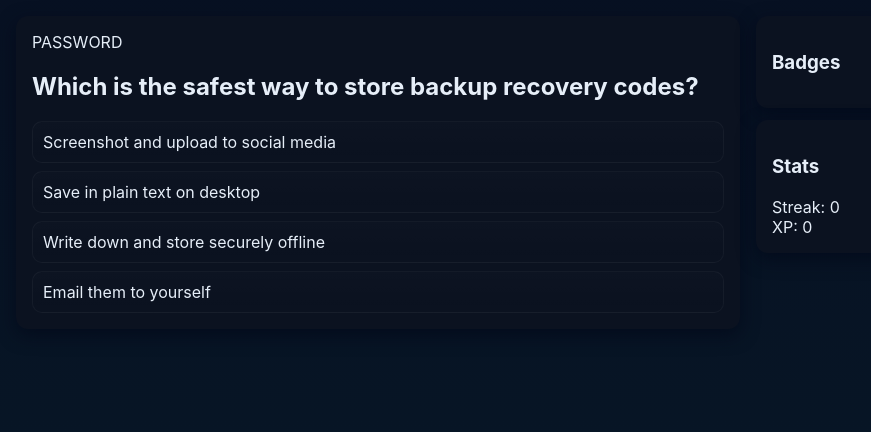
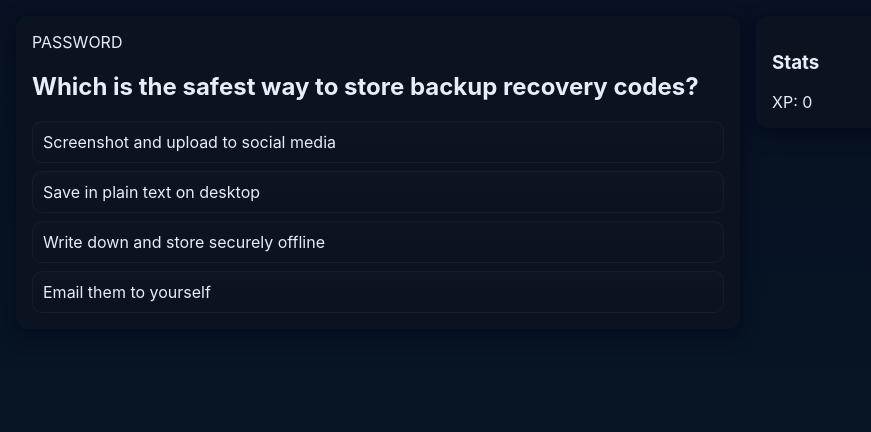
Before and after one commit to JashPandoo/Phish-Hunter, a Flask app: page /index in a window 1280 px wide. Shown: the part 81-513 px from the top of the page, without its empty margins (124-995 px from the left). Run offline with Flask 3, Linux system fonts and the light colour scheme; data that the repository does not hold is empty.

Commit message:
Removed Badges and Streaks

```diff
--- a/src/app.py
+++ b/src/app.py
@@ -179,11 +179,8 @@ def init_session():
     if "xp" not in session:
         session["xp"] = 0
         session["level"] = 1
-        session["streak"] = 0
-        session["badges"] = []
         session["answered"] = {}  # question_id -> attempts/correct
         session["level_xp"] = 0  # XP earned in current level
-    # keep session changes
     session.modified = True
 
 @app.route("/")
@@ -290,6 +287,8 @@ def questions():
 #     }
 #     return jsonify(response)
 
+
+
 @app.route("/api/answer", methods=["POST"])
 def answer():
     init_session()
@@ -302,7 +301,6 @@ def answer():
 
     correct = (selected == q["answer_index"])
     xp_gained = XP_PER_CORRECT if correct else 0
-    badge_unlocked = None
 
     # update answered attempts
     answered = session.get("answered", {})
@@ -318,14 +316,18 @@ def answer():
     category = LEVEL_CATEGORIES[min(level-1, len(LEVEL_CATEGORIES)-1)]
     if q["category"] == category:
         session["level_xp"] = session.get("level_xp", 0) + xp_gained
-        session["xp"] = session.get("xp", 0) + xp_gained  # <-- ADD THIS LINE
+        session["xp"] = session.get("xp", 0) + xp_gained
 
     # Level progression logic
     level_completed = False
+    game_completed = False
     if session.get("level_xp", 0) >= LEVEL_XP_THRESHOLD:
         session["level"] = min(session["level"] + 1, len(LEVEL_CATEGORIES))
         session["level_xp"] = 0
         level_completed = True
+
+    if session.get("xp", 0) >= LEVEL_XP_THRESHOLD * len(LEVEL_CATEGORIES):
+        game_completed = True
 
     session.modified = True
 
@@ -333,24 +335,14 @@ def answer():
         "correct": correct,
         "hint": q.get("hint"),
         "xp_gained": xp_gained,
-        "xp_total": session.get("xp", 0),  # <-- ADD THIS LINE
+        "xp_total": session.get("xp", 0),
         "level": session["level"],
         "level_xp": session.get("level_xp", 0),
         "level_completed": level_completed,
-        "category": category,
-        "badges": session["badges"],
-        "badge_unlocked": badge_unlocked
+        "game_completed": game_completed,
+        "category": category
     }
     return jsonify(response)
-# @app.route("/api/status")
-# def status():
-#     init_session()
-#     return jsonify({
-#         "xp": session.get("xp", 0),
-#         "level": session.get("level", 1),
-#         "streak": session.get("streak", 0),
-#         "badges": session.get("badges", [])
-#     })
 
 @app.route("/api/status")
 def status():
@@ -358,10 +350,11 @@ def status():
     return jsonify({
         "xp": session.get("xp", 0),
         "level": session.get("level", 1),
-        "level_xp": session.get("level_xp", 0),
-        "streak": session.get("streak", 0),
-        "badges": session.get("badges", [])
+        "level_xp": session.get("level_xp", 0)
     })
+@app.route("/end")
+def end():
+    return render_template("end.html")
 
 if __name__ == "__main__":
     app.run(debug=True)
--- a/src/static/main.js
+++ b/src/static/main.js
@@ -14,18 +14,12 @@ async function fetchStatus(){
   const res = await fetch("/api/status");
   const st = await res.json();
   updateXPUI(st.xp, st.level);
-  document.getElementById("streak").innerText = st.streak;
-  renderBadges(st.badges);
+  // document.getElementById("streak").innerText = st.streak;
+  // renderBadges(st.badges);
 }
 
 function renderBadges(badges){
-  const ul = document.getElementById("badges");
-  ul.innerHTML = "";
-  (badges || []).forEach(b => {
-    const li = document.createElement("li");
-    li.innerText = b;
-    ul.appendChild(li);
-  });
+
 }
 
 function renderQuestion(){
@@ -147,21 +141,19 @@ function showFeedback(data, selectedIdx){
     result.style.color = "#f77";
   }
   document.getElementById("hint").innerText = data.hint || "";
-  updateXPUI(data.xp_total, data.level); // Use total XP for the bar
-  document.getElementById("streak").innerText = data.streak;
-  renderBadges(data.badges || []);
-  if (data.badge_unlocked){
-    alert("Badge unlocked: " + data.badge_unlocked);
-  }
+  updateXPUI(data.xp_total, data.level);
   document.getElementById("next-btn").onclick = () => {
+    if (data.game_completed) {
+      window.location.href = "/end";
+      return;
+    }
     if (data.level_completed) {
-      // Level up! Fetch new questions for the new category immediately.
-      alert("Level complete! Proceeding to next level.");
-      fetchQuestions();
+      runConfetti();
+      setTimeout(fetchQuestions, 1200);
+      return;
     } else {
       currentIndex++;
       if (currentIndex >= questions.length) {
-        // Only show the XP warning if the level is NOT completed
         alert("You need more XP to pass this level. Try again!");
         fetchQuestions();
       } else {
@@ -170,7 +162,6 @@ function showFeedback(data, selectedIdx){
     }
   }
 }
-
 window.onload = () => {
   fetchQuestions();
 }
--- a/src/static/style.css
+++ b/src/static/style.css
@@ -52,3 +52,21 @@ main{display:grid;grid-template-columns:1fr 260px;gap:16px}
 #sidebar{display:flex;flex-direction:column;gap:12px}
 #badges li{list-style:none;background:#071827;padding:6px;border-radius:8px;margin-bottom:6px;color:var(--muted)}
 footer{margin-top:16px;text-align:center;color:var(--muted)}
+
+.end-btn {
+  margin-top: 24px;
+  padding: 12px 32px;
+  font-size: 1.2em;
+  border: none;
+  border-radius: 50px;
+  background: linear-gradient(90deg, var(--accent), #60a5fa);
+  color: #022;
+  font-weight: bold;
+  cursor: pointer;
+  box-shadow: 0 2px 12px rgba(2,6,23,0.15);
+  transition: background 0.2s, transform 0.2s;
+}
+.end-btn:hover {
+  background: linear-gradient(90deg, #60a5fa, var(--accent));
+  transform: translateY(-2px) scale(1.04);
+}
--- a/src/templates/index.html
+++ b/src/templates/index.html
@@ -32,12 +32,7 @@
 
       <aside id="sidebar">
         <div class="card">
-          <h3>Badges</h3>
-          <ul id="badges"></ul>
-        </div>
-        <div class="card">
           <h3>Stats</h3>
-          <div>Streak: <span id="streak">0</span></div>
           <div>XP: <span id="xp">0</span></div>
         </div>
       </aside>
@@ -65,6 +60,13 @@
       Reset Progress
     </button>
   </a>
+
+<section id="end-screen" class="card hidden" style="text-align:center;">
+  <h2>Congratulations!</h2>
+  <p>You've completed all levels of Phish Hunter and learned key cybersecurity skills. Stay safe online!</p>
+  <a href="/reset"><button>Play Again</button></a>
+</section>
+
   <script src="/static/main.js"></script>
 </body>
 </html>
```
Also changed, not shown: src/templates/end.html (added, +20 -0 lines).
